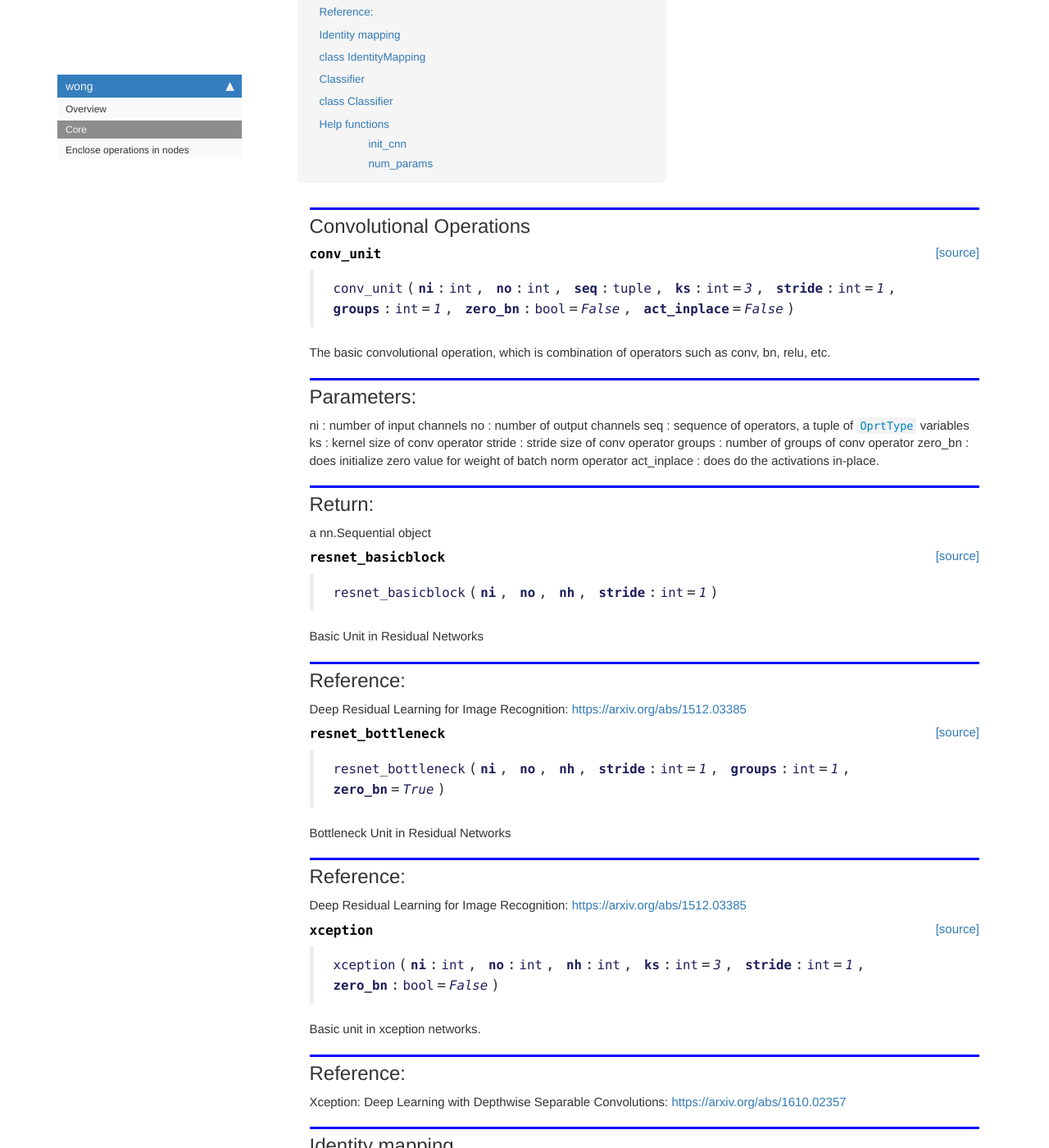
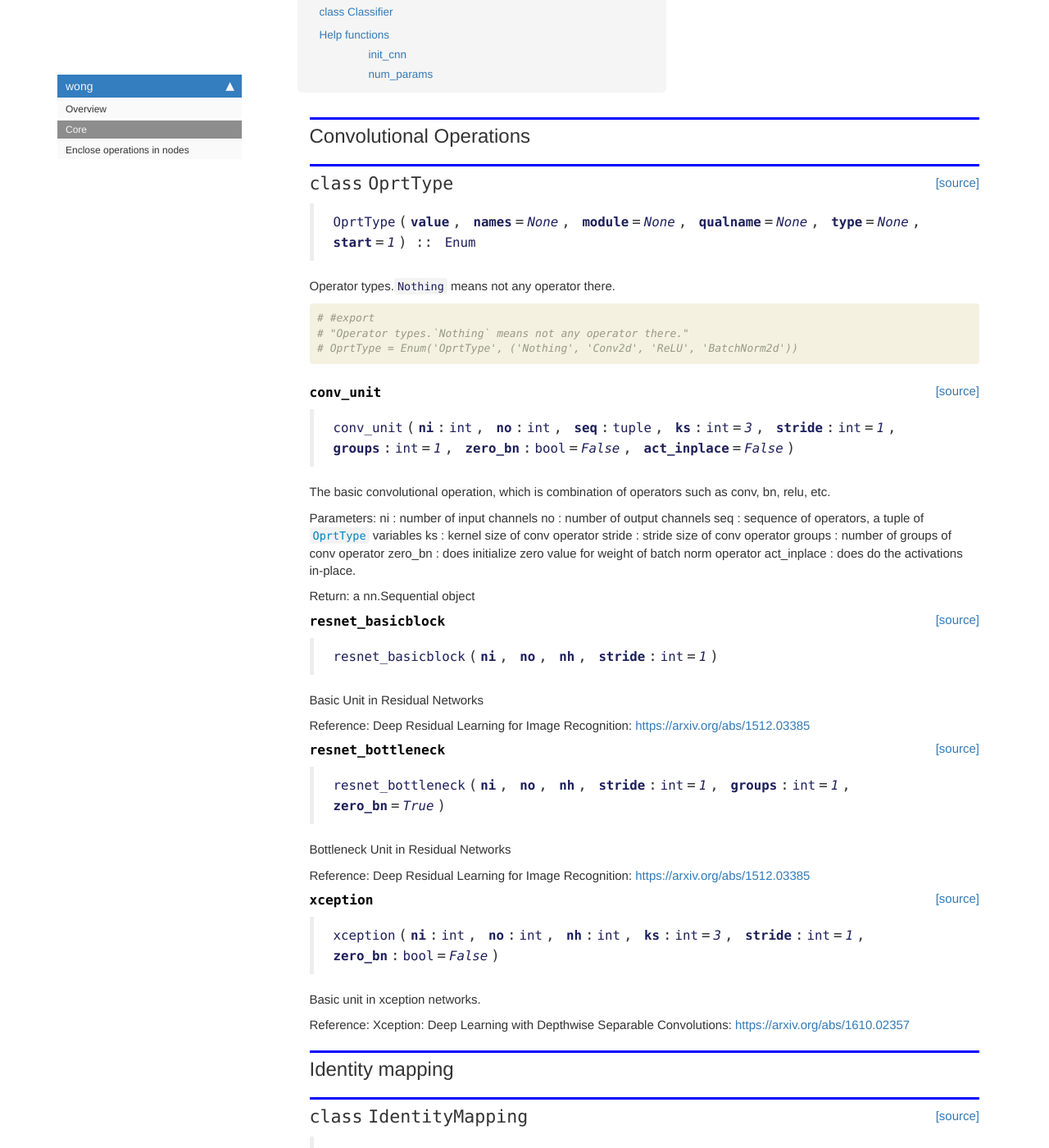
Before and after one commit to keepsimpler/wong, a Jekyll site: the page built from docs/core.html, in a window 1280 px wide and 1400 px high, scrolled down 454 px. Shown: the whole window at 82% size. Built offline with Jekyll 4.4.1, drawn with Linux system fonts in a browser that asks for light colours; nearby versions of some CDN libraries; comment, search, counter and statistics services are not loaded; some of the changed text lies outside the part shown.

Commit message:
add docs.

```diff
--- a/docs/core.html
+++ b/docs/core.html
@@ -39,6 +39,42 @@ summary: "All the basic functions and classes"
 </div>
 <div class="cell border-box-sizing code_cell rendered">
 
+<div class="output_wrapper">
+<div class="output">
+
+<div class="output_area">
+
+
+<div class="output_markdown rendered_html output_subarea ">
+<h2 id="OprtType" class="doc_header"><code>class</code> <code>OprtType</code><a href="https://github.com/keepsimpler/wong/tree/master/wong/core.py#L14" class="source_link" style="float:right">[source]</a></h2><blockquote><p><code>OprtType</code>(<strong><code>value</code></strong>, <strong><code>names</code></strong>=<em><code>None</code></em>, <strong><code>module</code></strong>=<em><code>None</code></em>, <strong><code>qualname</code></strong>=<em><code>None</code></em>, <strong><code>type</code></strong>=<em><code>None</code></em>, <strong><code>start</code></strong>=<em><code>1</code></em>) :: <code>Enum</code></p>
+</blockquote>
+<p>Operator types.<code>Nothing</code> means not any operator there.</p>
+
+</div>
+
+</div>
+
+</div>
+</div>
+
+</div>
+<div class="cell border-box-sizing code_cell rendered">
+<div class="input">
+
+<div class="inner_cell">
+    <div class="input_area">
+<div class=" highlight hl-ipython3"><pre><span></span><span class="c1"># #export</span>
+<span class="c1"># &quot;Operator types.`Nothing` means not any operator there.&quot;</span>
+<span class="c1"># OprtType = Enum(&#39;OprtType&#39;, (&#39;Nothing&#39;, &#39;Conv2d&#39;, &#39;ReLU&#39;, &#39;BatchNorm2d&#39;))</span>
+</pre></div>
+
+    </div>
+</div>
+</div>
+
+</div>
+<div class="cell border-box-sizing code_cell rendered">
+
 </div>
 <div class="cell border-box-sizing code_cell rendered">
 
@@ -49,10 +85,11 @@ summary: "All the basic functions and classes"
 
 
 <div class="output_markdown rendered_html output_subarea ">
-<h4 id="conv_unit" class="doc_header"><code>conv_unit</code><a href="https://github.com/keepsimpler/wong/tree/master/wong/core.py#L18" class="source_link" style="float:right">[source]</a></h4><blockquote><p><code>conv_unit</code>(<strong><code>ni</code></strong>:<code>int</code>, <strong><code>no</code></strong>:<code>int</code>, <strong><code>seq</code></strong>:<code>tuple</code>, <strong><code>ks</code></strong>:<code>int</code>=<em><code>3</code></em>, <strong><code>stride</code></strong>:<code>int</code>=<em><code>1</code></em>, <strong><code>groups</code></strong>:<code>int</code>=<em><code>1</code></em>, <strong><code>zero_bn</code></strong>:<code>bool</code>=<em><code>False</code></em>, <strong><code>act_inplace</code></strong>=<em><code>False</code></em>)</p>
+<h4 id="conv_unit" class="doc_header"><code>conv_unit</code><a href="https://github.com/keepsimpler/wong/tree/master/wong/core.py#L22" class="source_link" style="float:right">[source]</a></h4><blockquote><p><code>conv_unit</code>(<strong><code>ni</code></strong>:<code>int</code>, <strong><code>no</code></strong>:<code>int</code>, <strong><code>seq</code></strong>:<code>tuple</code>, <strong><code>ks</code></strong>:<code>int</code>=<em><code>3</code></em>, <strong><code>stride</code></strong>:<code>int</code>=<em><code>1</code></em>, <strong><code>groups</code></strong>:<code>int</code>=<em><code>1</code></em>, <strong><code>zero_bn</code></strong>:<code>bool</code>=<em><code>False</code></em>, <strong><code>act_inplace</code></strong>=<em><code>False</code></em>)</p>
 </blockquote>
 <p>The basic convolutional operation, which is combination of operators such as conv, bn, relu, etc.</p>
-<h2 id="Parameters:">Parameters:<a class="anchor-link" href="#Parameters:">&#182;</a></h2><p>ni : number of input channels
+<p>Parameters:
+ni : number of input channels
 no : number of output channels
 seq : sequence of operators, a tuple of <a href="core.html#OprtType"><code>OprtType</code></a> variables
 ks : kernel size of conv operator
@@ -60,7 +97,8 @@ stride : stride size of conv operator
 groups : number of groups of conv operator
 zero_bn : does initialize zero value for weight of batch norm operator
 act_inplace : does do the activations in-place.</p>
-<h2 id="Return:">Return:<a class="anchor-link" href="#Return:">&#182;</a></h2><p>a nn.Sequential object</p>
+<p>Return:
+a nn.Sequential object</p>
 
 </div>
 
@@ -85,10 +123,11 @@ act_inplace : does do the activations in-place.</p>
 
 
 <div class="output_markdown rendered_html output_subarea ">
-<h4 id="resnet_basicblock" class="doc_header"><code>resnet_basicblock</code><a href="https://github.com/keepsimpler/wong/tree/master/wong/core.py#L67" class="source_link" style="float:right">[source]</a></h4><blockquote><p><code>resnet_basicblock</code>(<strong><code>ni</code></strong>, <strong><code>no</code></strong>, <strong><code>nh</code></strong>, <strong><code>stride</code></strong>:<code>int</code>=<em><code>1</code></em>)</p>
+<h4 id="resnet_basicblock" class="doc_header"><code>resnet_basicblock</code><a href="https://github.com/keepsimpler/wong/tree/master/wong/core.py#L69" class="source_link" style="float:right">[source]</a></h4><blockquote><p><code>resnet_basicblock</code>(<strong><code>ni</code></strong>, <strong><code>no</code></strong>, <strong><code>nh</code></strong>, <strong><code>stride</code></strong>:<code>int</code>=<em><code>1</code></em>)</p>
 </blockquote>
 <p>Basic Unit in Residual Networks</p>
-<h2 id="Reference:">Reference:<a class="anchor-link" href="#Reference:">&#182;</a></h2><p>Deep Residual Learning for Image Recognition:
+<p>Reference:
+Deep Residual Learning for Image Recognition:
 <a href="https://arxiv.org/abs/1512.03385">https://arxiv.org/abs/1512.03385</a></p>
 
 </div>
@@ -108,10 +147,11 @@ act_inplace : does do the activations in-place.</p>
 
 
 <div class="output_markdown rendered_html output_subarea ">
-<h4 id="resnet_bottleneck" class="doc_header"><code>resnet_bottleneck</code><a href="https://github.com/keepsimpler/wong/tree/master/wong/core.py#L79" class="source_link" style="float:right">[source]</a></h4><blockquote><p><code>resnet_bottleneck</code>(<strong><code>ni</code></strong>, <strong><code>no</code></strong>, <strong><code>nh</code></strong>, <strong><code>stride</code></strong>:<code>int</code>=<em><code>1</code></em>, <strong><code>groups</code></strong>:<code>int</code>=<em><code>1</code></em>, <strong><code>zero_bn</code></strong>=<em><code>True</code></em>)</p>
+<h4 id="resnet_bottleneck" class="doc_header"><code>resnet_bottleneck</code><a href="https://github.com/keepsimpler/wong/tree/master/wong/core.py#L80" class="source_link" style="float:right">[source]</a></h4><blockquote><p><code>resnet_bottleneck</code>(<strong><code>ni</code></strong>, <strong><code>no</code></strong>, <strong><code>nh</code></strong>, <strong><code>stride</code></strong>:<code>int</code>=<em><code>1</code></em>, <strong><code>groups</code></strong>:<code>int</code>=<em><code>1</code></em>, <strong><code>zero_bn</code></strong>=<em><code>True</code></em>)</p>
 </blockquote>
 <p>Bottleneck Unit in Residual Networks</p>
-<h2 id="Reference:">Reference:<a class="anchor-link" href="#Reference:">&#182;</a></h2><p>Deep Residual Learning for Image Recognition:
+<p>Reference:
+Deep Residual Learning for Image Recognition:
 <a href="https://arxiv.org/abs/1512.03385">https://arxiv.org/abs/1512.03385</a></p>
 
 </div>
@@ -137,7 +177,8 @@ act_inplace : does do the activations in-place.</p>
 <h4 id="xception" class="doc_header"><code>xception</code><a href="https://github.com/keepsimpler/wong/tree/master/wong/core.py#L93" class="source_link" style="float:right">[source]</a></h4><blockquote><p><code>xception</code>(<strong><code>ni</code></strong>:<code>int</code>, <strong><code>no</code></strong>:<code>int</code>, <strong><code>nh</code></strong>:<code>int</code>, <strong><code>ks</code></strong>:<code>int</code>=<em><code>3</code></em>, <strong><code>stride</code></strong>:<code>int</code>=<em><code>1</code></em>, <strong><code>zero_bn</code></strong>:<code>bool</code>=<em><code>False</code></em>)</p>
 </blockquote>
 <p>Basic unit in xception networks.</p>
-<h2 id="Reference:">Reference:<a class="anchor-link" href="#Reference:">&#182;</a></h2><p>Xception: Deep Learning with Depthwise Separable Convolutions:
+<p>Reference:
+Xception: Deep Learning with Depthwise Separable Convolutions:
 <a href="https://arxiv.org/abs/1610.02357">https://arxiv.org/abs/1610.02357</a></p>
 
 </div>
@@ -166,7 +207,7 @@ act_inplace : does do the activations in-place.</p>
 
 
 <div class="output_markdown rendered_html output_subarea ">
-<h2 id="IdentityMapping" class="doc_header"><code>class</code> <code>IdentityMapping</code><a href="https://github.com/keepsimpler/wong/tree/master/wong/core.py#L107" class="source_link" style="float:right">[source]</a></h2><blockquote><p><code>IdentityMapping</code>(<strong><code>ni</code></strong>:<code>int</code>, <strong><code>no</code></strong>:<code>int</code>, <strong><code>stride</code></strong>:<code>int</code>=<em><code>1</code></em>, <strong><code>pooling_type</code></strong>:<code>str</code>=<em><code>'max'</code></em>) :: <code>Module</code></p>
+<h2 id="IdentityMapping" class="doc_header"><code>class</code> <code>IdentityMapping</code><a href="https://github.com/keepsimpler/wong/tree/master/wong/core.py#L106" class="source_link" style="float:right">[source]</a></h2><blockquote><p><code>IdentityMapping</code>(<strong><code>ni</code></strong>:<code>int</code>, <strong><code>no</code></strong>:<code>int</code>, <strong><code>stride</code></strong>:<code>int</code>=<em><code>1</code></em>, <strong><code>pooling_type</code></strong>:<code>str</code>=<em><code>'max'</code></em>) :: <code>Module</code></p>
 </blockquote>
 <p>Identity Mapping between input and output, four cases:</p>
 <ol>
@@ -206,7 +247,7 @@ maxpool or avgpool</li>
 
 
 <div class="output_markdown rendered_html output_subarea ">
-<h2 id="Classifier" class="doc_header"><code>class</code> <code>Classifier</code><a href="https://github.com/keepsimpler/wong/tree/master/wong/core.py#L139" class="source_link" style="float:right">[source]</a></h2><blockquote><p><code>Classifier</code>(<strong><code>ni</code></strong>, <strong><code>no</code></strong>) :: <code>Module</code></p>
+<h2 id="Classifier" class="doc_header"><code>class</code> <code>Classifier</code><a href="https://github.com/keepsimpler/wong/tree/master/wong/core.py#L138" class="source_link" style="float:right">[source]</a></h2><blockquote><p><code>Classifier</code>(<strong><code>ni</code></strong>, <strong><code>no</code></strong>) :: <code>Module</code></p>
 </blockquote>
 <p>Usually work as the final operator for image processing (classification, object detection, etc.)
 Including:
@@ -239,7 +280,7 @@ a linear op, which perform classification.</p>
 
 
 <div class="output_markdown rendered_html output_subarea ">
-<h4 id="init_cnn" class="doc_header"><code>init_cnn</code><a href="https://github.com/keepsimpler/wong/tree/master/wong/core.py#L159" class="source_link" style="float:right">[source]</a></h4><blockquote><p><code>init_cnn</code>(<strong><code>m</code></strong>)</p>
+<h4 id="init_cnn" class="doc_header"><code>init_cnn</code><a href="https://github.com/keepsimpler/wong/tree/master/wong/core.py#L158" class="source_link" style="float:right">[source]</a></h4><blockquote><p><code>init_cnn</code>(<strong><code>m</code></strong>)</p>
 </blockquote>
 
 </div>
@@ -262,7 +303,7 @@ a linear op, which perform classification.</p>
 
 
 <div class="output_markdown rendered_html output_subarea ">
-<h4 id="num_params" class="doc_header"><code>num_params</code><a href="https://github.com/keepsimpler/wong/tree/master/wong/core.py#L166" class="source_link" style="float:right">[source]</a></h4><blockquote><p><code>num_params</code>(<strong><code>net</code></strong>:<code>Module</code>)</p>
+<h4 id="num_params" class="doc_header"><code>num_params</code><a href="https://github.com/keepsimpler/wong/tree/master/wong/core.py#L165" class="source_link" style="float:right">[source]</a></h4><blockquote><p><code>num_params</code>(<strong><code>net</code></strong>:<code>Module</code>)</p>
 </blockquote>
 <p>Number of parameters of a neural network</p>
 
@@ -274,17 +315,4 @@ a linear op, which perform classification.</p>
 </div>
 
 </div>
-<div class="cell border-box-sizing code_cell rendered">
-<div class="input">
-
-<div class="inner_cell">
-    <div class="input_area">
-<div class=" highlight hl-ipython3"><pre><span></span><span class="err">``</span>
-</pre></div>
-
-    </div>
 </div>
-</div>
-
-</div>
-</div>
```
Also changed, not shown: wong/core.py (+6 -7 lines), 1 other file.
